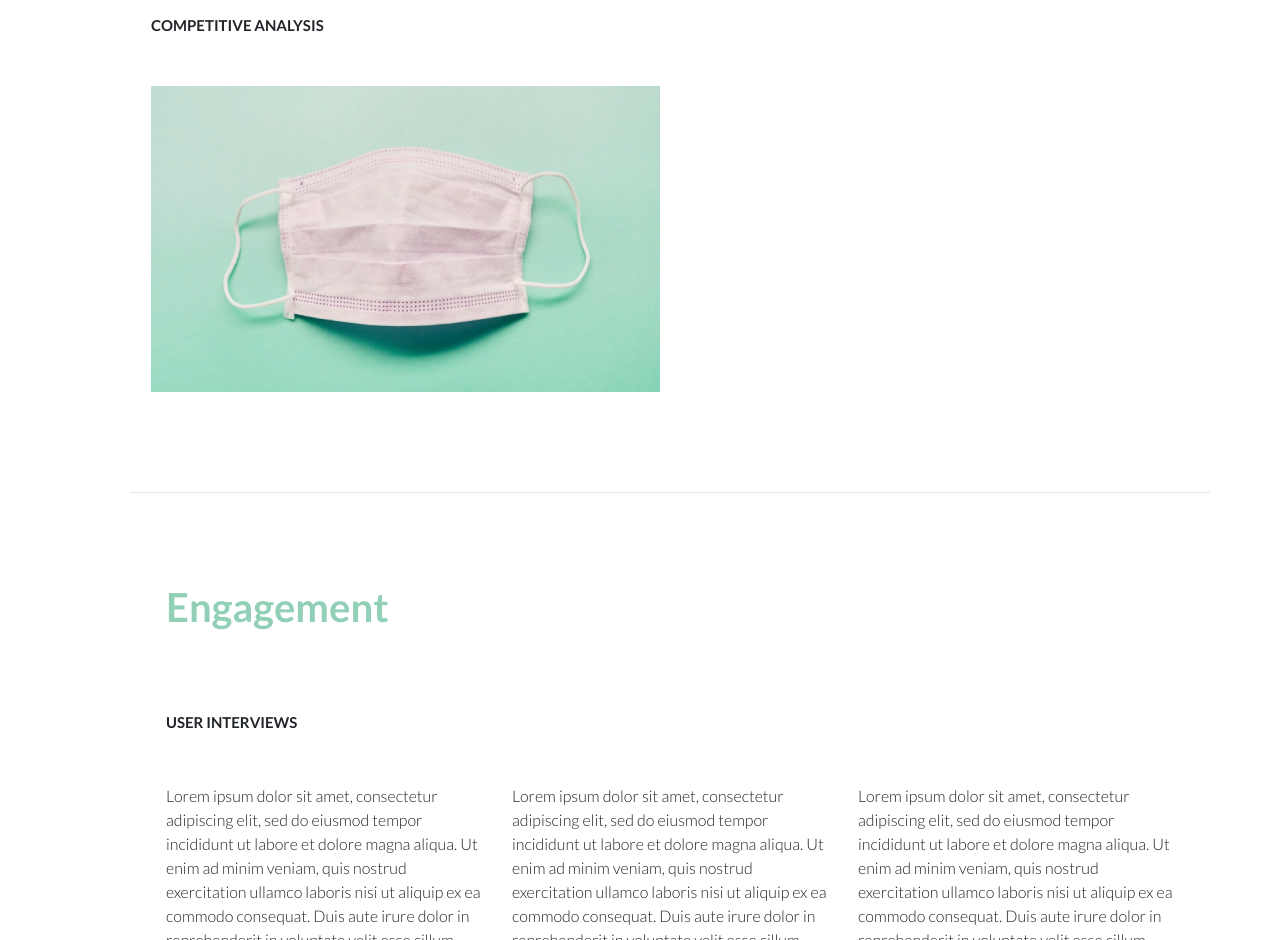
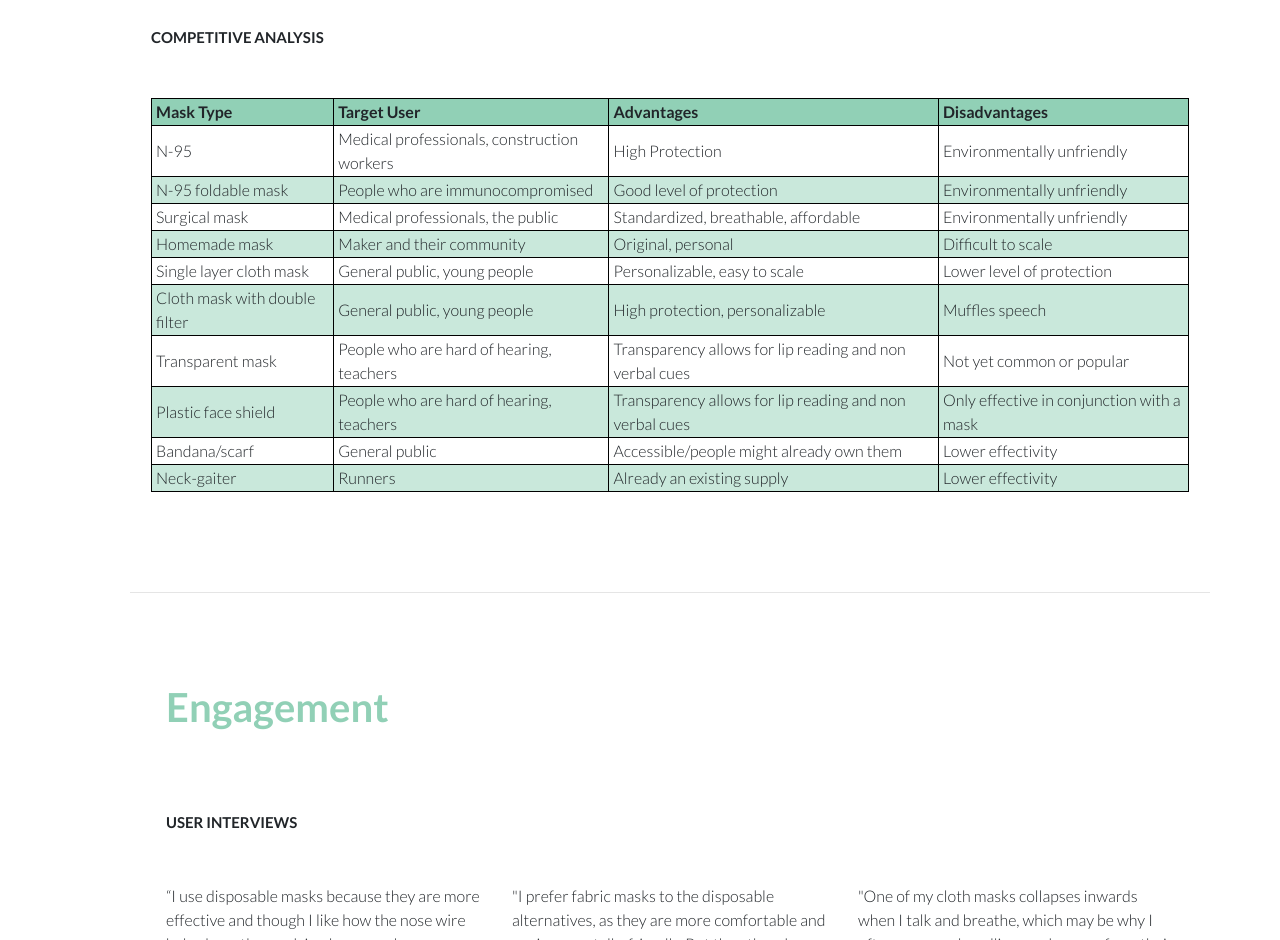
Before and after one commit to pazitschrecker/maskDesign, a plain HTML site: page index.html in a window 1280 px wide. Shown: the part 1860-2800 px from the top of the page. Drawn offline with nearby package versions, Linux system fonts and the light colour scheme.

Commit message:
Added mask icon and table elements

```diff
--- a/index.html
+++ b/index.html
@@ -2,6 +2,7 @@
 <html lang="en">
   <head>
     <meta charset="utf-8" />
+    <script src="https://use.fontawesome.com/0b04c030ef.js"></script>
     <meta name="viewport" content="width=device-width, initial-scale=1" />
     <link
       rel="stylesheet"
@@ -9,6 +10,9 @@
       integrity="sha384-Gn5384xqQ1aoWXA+058RXPxPg6fy4IWvTNh0E263XmFcJlSAwiGgFAW/dAiS6JXm"
       crossorigin="anonymous"
     />
+
+<link rel="stylesheet" href="https://use.fontawesome.com/releases/v5.13.0/css/all.css">
+
     <link
       href="/docs/4.5/dist/css/bootstrap.min.css"
       rel="stylesheet"
@@ -164,6 +168,31 @@
         font-size: 60px;
         margin-bottom: 0px;
       }
+
+      table{
+        border: 1px solid black;
+      }
+      td, th{
+        border: 1px solid black;
+        padding-left: 4px;
+      }
+
+      tr.green{
+          background-color: #c9e8db;
+      }
+
+      tr.darker-green{
+          background-color: #91d0b6;
+      }
+
+      .icon {
+   font-family: "Font Awesome 5 Free";
+   font-size: 40px;
+   color: #91d0b6;
+      }
+
+
+
     </style>
   </head>
 
@@ -171,7 +200,7 @@
     <!-- adapted from code on https://getbootstrap.com/docs/4.0/components/navbar/ -->
 
     <nav class="navbar navbar-expand-lg navbar-light bg-white">
-      <a class="navbar-brand" href="#">Navbar</a>
+      <a class="navbar-brand" href="#title"><i class="fas fa-head-side-mask icon"></i></a>
       <button
         class="navbar-toggler"
         type="button"
@@ -329,7 +358,75 @@
       <div class="row">
         <div class="section-container">
           <div class=col-md-12>
-            <img src=img/mask.png alt="Map of design process">
+            <table>
+              <tr class="darker-green">
+                <th>Mask Type</th>
+                <th>Target User</th>
+                <th>Advantages</th>
+                <th>Disadvantages</th>
+              </tr>
+              <tr>
+                <td>N-95</td>
+                <td>Medical professionals, construction workers</td>
+                <td>High Protection</td>
+                <td>Environmentally unfriendly</td>
+              </tr>
+              <tr class="green">
+                <td>N-95 foldable mask</td>
+                <td>People who are immunocompromised</td>
+                <td>Good level of protection</td>
+                <td>Environmentally unfriendly</td>
+              </tr>
+              <tr>
+                <td>Surgical mask</td>
+                <td>Medical professionals, the public</td>
+                <td>Standardized, breathable, affordable</td>
+                <td>Environmentally unfriendly</td>
+              </tr>
+              <tr class="green">
+                <td>Homemade mask</td>
+                <td>Maker and their community</td>
+                <td>Original, personal</td>
+                <td>Difficult to scale</td>
+              </tr>
+              <tr>
+                <td>Single layer cloth mask</td>
+                <td>General public, young people</td>
+                <td>Personalizable, easy to scale</td>
+                <td>Lower level of protection</td>
+              </tr>
+            <tr class="green">
+                <td>Cloth mask with double filter</td>
+                <td>General public, young people</td>
+                <td>High protection, personalizable</td>
+                <td>Muffles speech</td>
+              </tr>
+              <tr>
+                <td>Transparent mask</td>
+                <td>People who are hard of hearing, teachers</td>
+                <td>Transparency allows for lip reading and non verbal cues</td>
+                <td>Not yet common or popular</td>
+              </tr>
+              <tr class="green">
+                <td>Plastic face shield</td>
+                <td>People who are hard of hearing, teachers</td>
+                <td>Transparency allows for lip reading and non verbal cues</td>
+                <td>Only effective in conjunction with a mask</td>
+              </tr>
+              <tr>
+                <td>Bandana/scarf</td>
+                <td>General public</td>
+                <td>Accessible/people might already own them</td>
+                <td>Lower effectivity</td>
+              </tr>
+              <tr class="green">
+                <td>Neck-gaiter</td>
+                <td>Runners</td>
+                <td>Already an existing supply</td>
+                <td>Lower effectivity</td>
+              </tr>
+
+            </table>
           </div>
         </div>
       </div>
@@ -357,38 +454,27 @@
       <div class="row">
         <div class="section-container">
           <div class="col-md-4">
-            <p>Lorem ipsum dolor sit amet, consectetur adipiscing elit, sed do
-            eiusmod tempor incididunt ut labore et dolore magna aliqua. Ut enim
-            ad minim veniam, quis nostrud exercitation ullamco laboris nisi ut
-            aliquip ex ea commodo consequat. Duis aute irure dolor in
-            reprehenderit in voluptate velit esse cillum dolore eu fugiat nulla
-            pariatur. Excepteur sint occaecat cupidatat non proident, sunt in
-            culpa qui officia deserunt mollit anim id est laborum.</p>
-            <p class="user">User 1</p>
+            <p>“I use disposable masks because they are more effective and though
+              I like how the nose wire helps keep the mask in place,
+              my glasses always fog up when wearing them in conjunction with the mask!”</p>
+            <p class="user">Scarlet</p>
           </div>
           <div class="col-md-4">
             <p>
-              Lorem ipsum dolor sit amet, consectetur adipiscing elit, sed do
-              eiusmod tempor incididunt ut labore et dolore magna aliqua. Ut
-              enim ad minim veniam, quis nostrud exercitation ullamco laboris
-              nisi ut aliquip ex ea commodo consequat. Duis aute irure dolor in
-              reprehenderit in voluptate velit esse cillum dolore eu fugiat
-              nulla pariatur. Excepteur sint occaecat cupidatat non proident,
-              sunt in culpa qui officia deserunt mollit anim id est laborum.
+              "I prefer fabric masks to the disposable alternatives,
+              as they are more comfortable and environmentally-friendly.
+              But the other day when I was caught in the rain and my mask got soaked,
+              I worried about its effectiveness."
             </p>
-            <p class="user">User 2</p>
+            <p class="user">Pazit</p>
           </div>
           <div class="col-md-4">
             <p>
-              Lorem ipsum dolor sit amet, consectetur adipiscing elit, sed do
-              eiusmod tempor incididunt ut labore et dolore magna aliqua. Ut
-              enim ad minim veniam, quis nostrud exercitation ullamco laboris
-              nisi ut aliquip ex ea commodo consequat. Duis aute irure dolor in
-              reprehenderit in voluptate velit esse cillum dolore eu fugiat
-              nulla pariatur. Excepteur sint occaecat cupidatat non proident,
-              sunt in culpa qui officia deserunt mollit anim id est laborum.
+              "One of my cloth masks collapses inwards when I talk and breathe,
+              which may be why I often see people pulling masks away
+              from their faces when they speak - but that defeats the purpose altogether!"
             </p>
-            <p class="user">User 3</p>
+            <p class="user">Hannah</p>
           </div>
         </div>
       </div>
```
